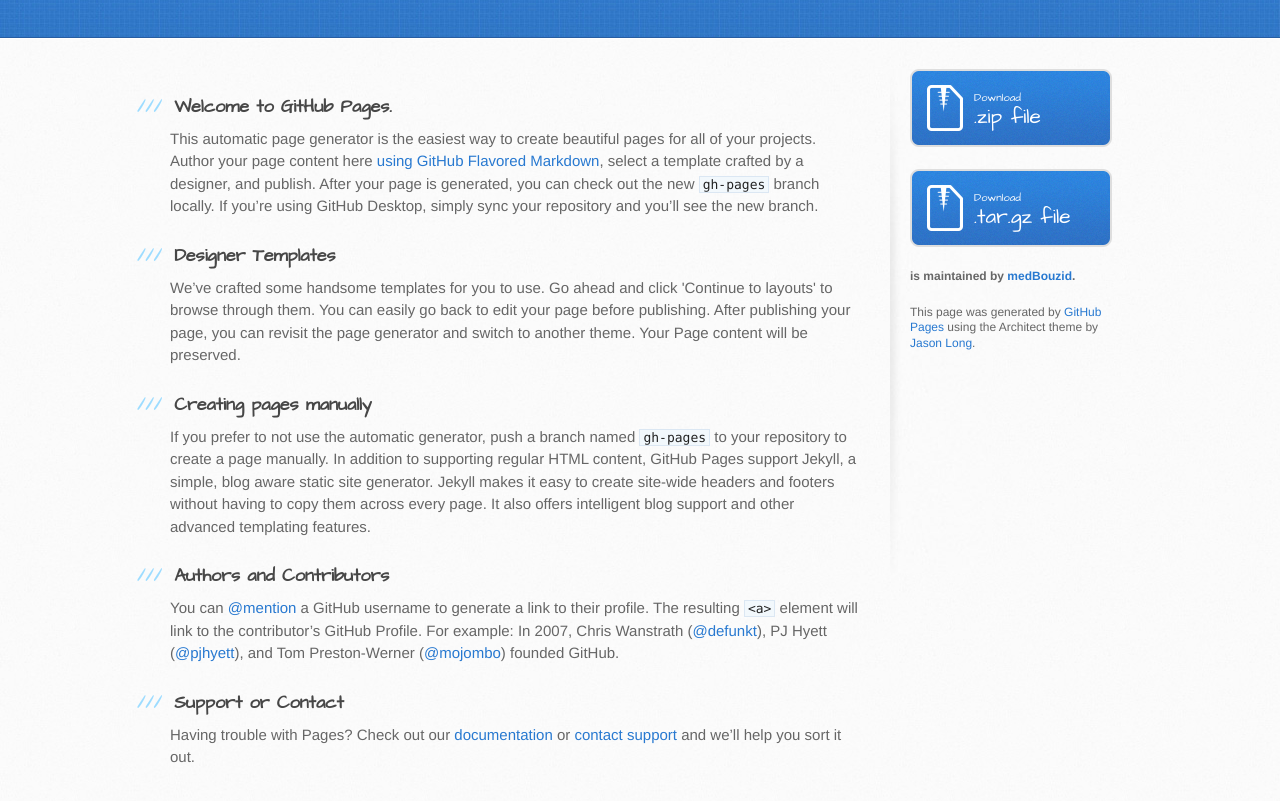
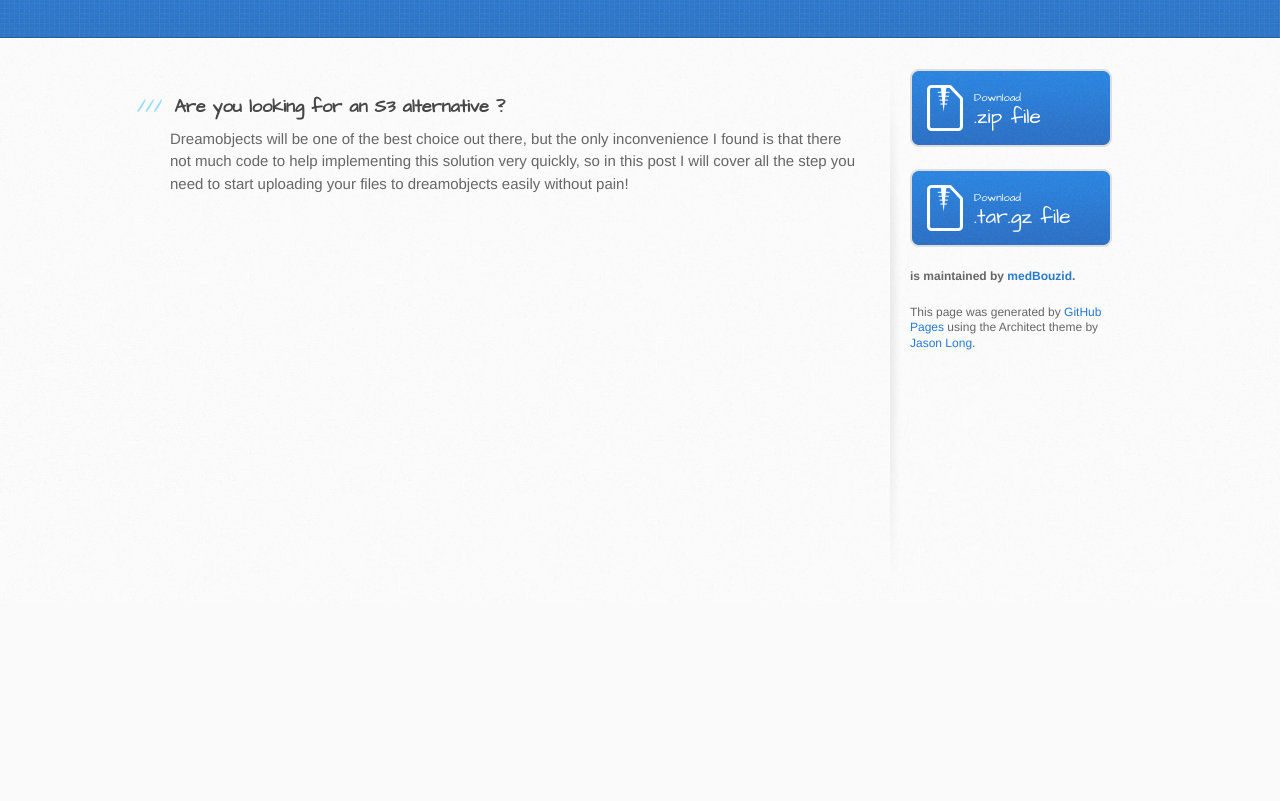
Before and after one commit to medBouzid/dreamobjects, a plain HTML site: page index.html in a window 1280 px wide. Shown: the part 197-998 px from the top of the page. After the commit the page ends 800 px from the top, so only its background shows below. Drawn offline with Linux system fonts and the light colour scheme.

```diff
--- a/index.html
+++ b/index.html
@@ -29,29 +29,9 @@
       <div class="inner clearfix">
         <section id="main-content">
           <h3>
-<a id="welcome-to-github-pages" class="anchor" href="#welcome-to-github-pages" aria-hidden="true"><span aria-hidden="true" class="octicon octicon-link"></span></a>Welcome to GitHub Pages.</h3>
+<a id="are-you-looking-for-an-s3-alternative-" class="anchor" href="#are-you-looking-for-an-s3-alternative-" aria-hidden="true"><span aria-hidden="true" class="octicon octicon-link"></span></a>Are you looking for an S3 alternative ?</h3>
 
-<p>This automatic page generator is the easiest way to create beautiful pages for all of your projects. Author your page content here <a href="https://guides.github.com/features/mastering-markdown/">using GitHub Flavored Markdown</a>, select a template crafted by a designer, and publish. After your page is generated, you can check out the new <code>gh-pages</code> branch locally. If you’re using GitHub Desktop, simply sync your repository and you’ll see the new branch.</p>
-
-<h3>
-<a id="designer-templates" class="anchor" href="#designer-templates" aria-hidden="true"><span aria-hidden="true" class="octicon octicon-link"></span></a>Designer Templates</h3>
-
-<p>We’ve crafted some handsome templates for you to use. Go ahead and click 'Continue to layouts' to browse through them. You can easily go back to edit your page before publishing. After publishing your page, you can revisit the page generator and switch to another theme. Your Page content will be preserved.</p>
-
-<h3>
-<a id="creating-pages-manually" class="anchor" href="#creating-pages-manually" aria-hidden="true"><span aria-hidden="true" class="octicon octicon-link"></span></a>Creating pages manually</h3>
-
-<p>If you prefer to not use the automatic generator, push a branch named <code>gh-pages</code> to your repository to create a page manually. In addition to supporting regular HTML content, GitHub Pages support Jekyll, a simple, blog aware static site generator. Jekyll makes it easy to create site-wide headers and footers without having to copy them across every page. It also offers intelligent blog support and other advanced templating features.</p>
-
-<h3>
-<a id="authors-and-contributors" class="anchor" href="#authors-and-contributors" aria-hidden="true"><span aria-hidden="true" class="octicon octicon-link"></span></a>Authors and Contributors</h3>
-
-<p>You can <a href="https://help.github.com/articles/basic-writing-and-formatting-syntax/#mentioning-users-and-teams" class="user-mention">@mention</a> a GitHub username to generate a link to their profile. The resulting <code>&lt;a&gt;</code> element will link to the contributor’s GitHub Profile. For example: In 2007, Chris Wanstrath (<a href="https://github.com/defunkt" class="user-mention">@defunkt</a>), PJ Hyett (<a href="https://github.com/pjhyett" class="user-mention">@pjhyett</a>), and Tom Preston-Werner (<a href="https://github.com/mojombo" class="user-mention">@mojombo</a>) founded GitHub.</p>
-
-<h3>
-<a id="support-or-contact" class="anchor" href="#support-or-contact" aria-hidden="true"><span aria-hidden="true" class="octicon octicon-link"></span></a>Support or Contact</h3>
-
-<p>Having trouble with Pages? Check out our <a href="https://help.github.com/pages">documentation</a> or <a href="https://github.com/contact">contact support</a> and we’ll help you sort it out.</p>
+<p>Dreamobjects will be one of the best choice out there, but the only inconvenience I found is that there not much code to help implementing this solution very quickly, so in this post I will cover all the step you need to start uploading your files to dreamobjects easily without pain! </p>
         </section>
 
         <aside id="sidebar">
```
Also changed, not shown: params.json (+1 -1 lines).
